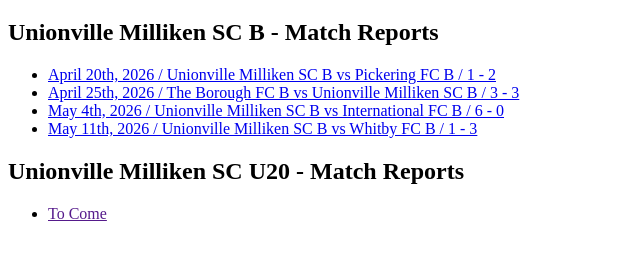
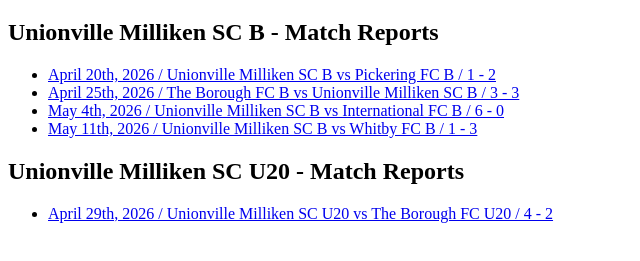
Before and after one commit to cmantan/Unionville-Summer-2026, a plain HTML site: page index.html in a window 1280 px wide. Shown: the part 61-322 px from the top of the page, without its empty margins (0-640 px from the left). Drawn offline with Linux system fonts and the light colour scheme.

Commit message:
Update index.html

```diff
--- a/index.html
+++ b/index.html
@@ -36,8 +36,8 @@
 
 <ul>
   <li>
-    <a href="">
-      To Come
+    <a href="260429_UMSCU20_TheBoroughFCU20_4_2.html">
+      April 29th, 2026 / Unionville Milliken SC U20 vs The Borough FC U20 / 4 - 2
     </a>
   </li>
 </ul>
```
